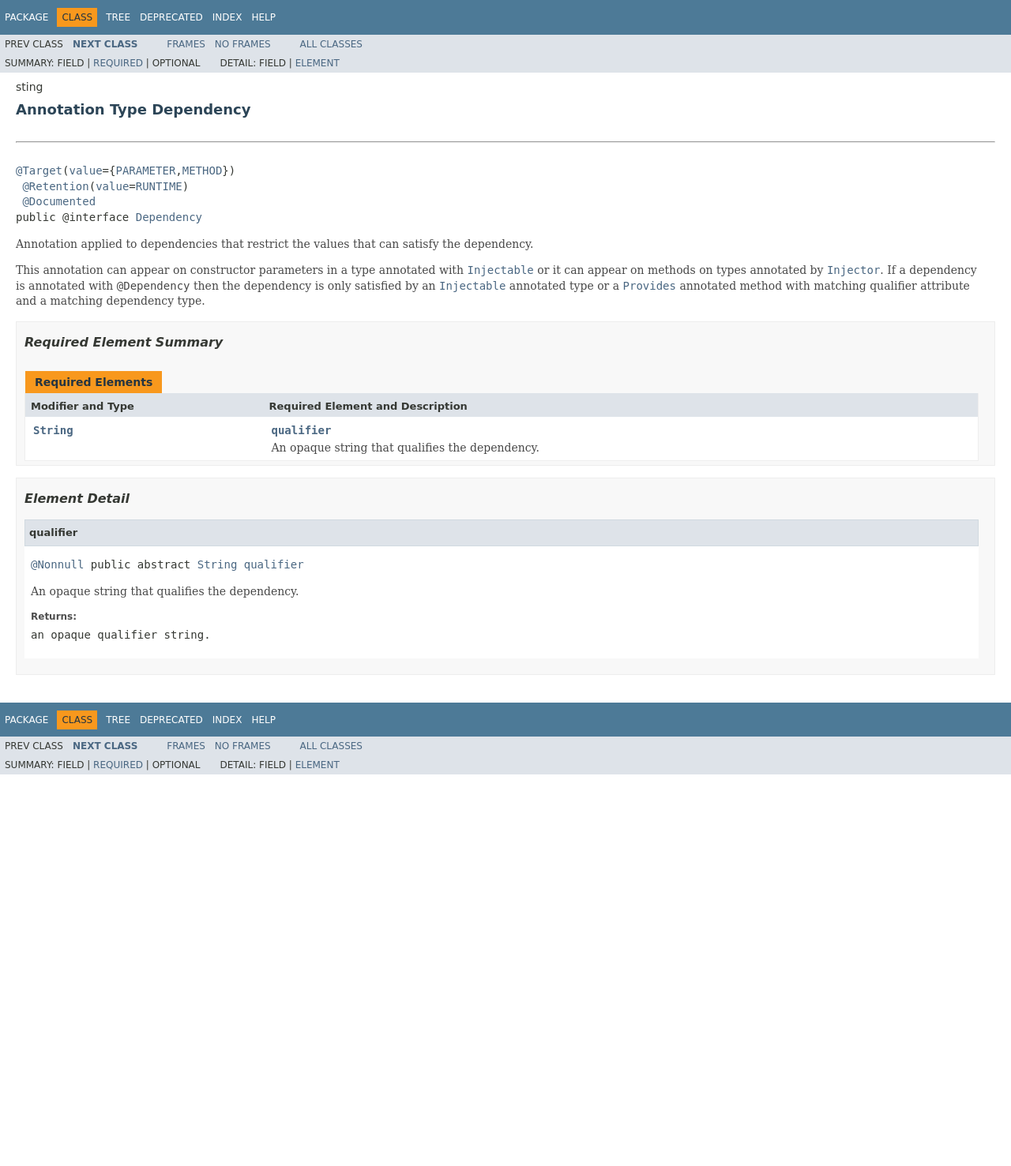
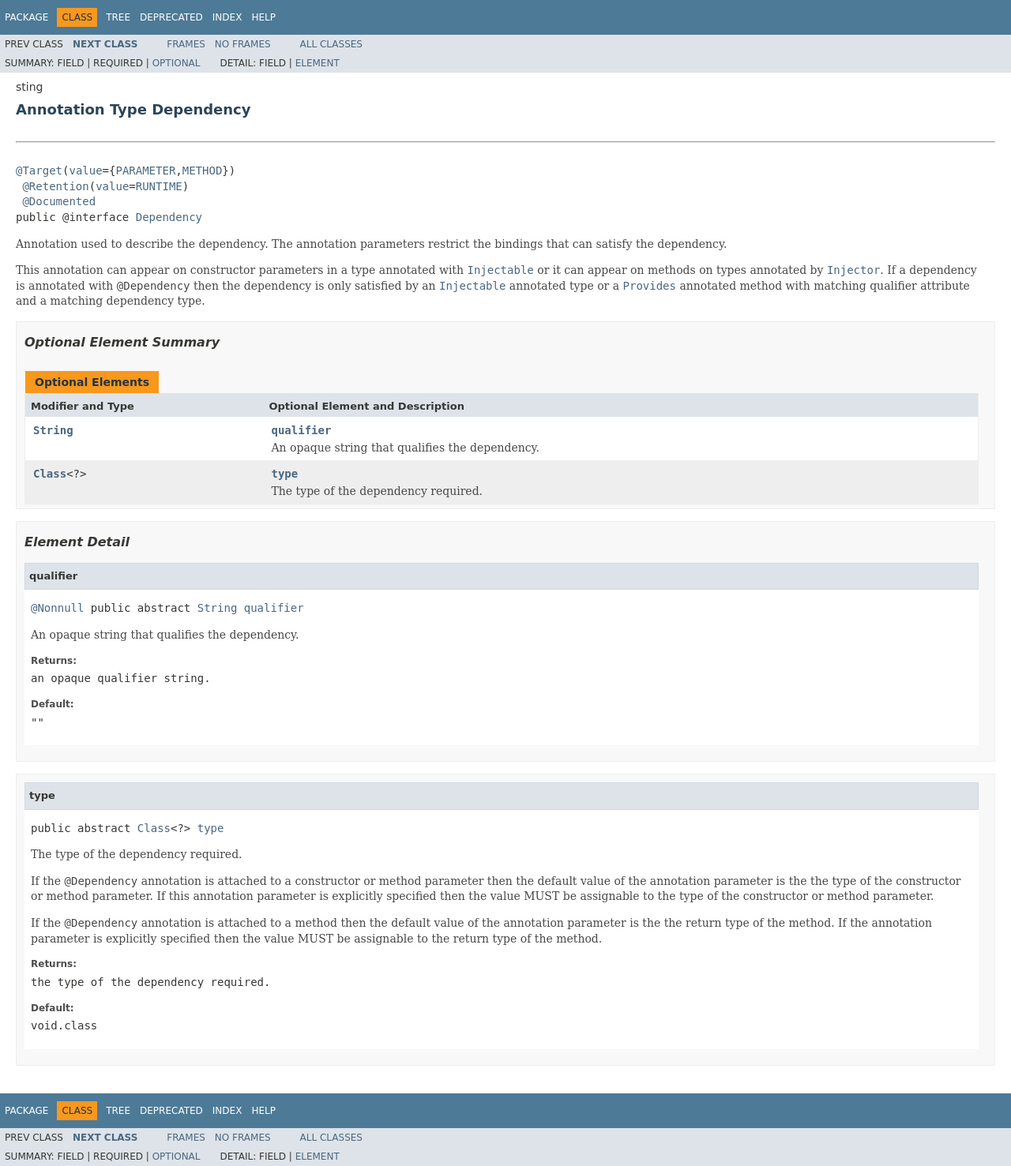
Before and after one commit to sting-ioc/sting-ioc.github.io, a plain HTML site: page api/sting/Dependency.html in a window 1280 px wide. Shown: the whole page at 79% size. Before the commit the page ends 981 px from the top, so only its background shows below. Drawn offline with Linux system fonts and the light colour scheme; a web font is replaced by a local one.

Commit message:
Publish website

```diff
--- a/api/sting/Dependency.html
+++ b/api/sting/Dependency.html
@@ -2,9 +2,9 @@
 <!-- NewPage -->
 <html lang="en">
 <head>
-<!-- Generated by javadoc (1.8.0_151) on Wed Jan 29 10:57:08 UTC 2020 -->
+<!-- Generated by javadoc (1.8.0_181) on Thu Jan 30 10:13:26 AEDT 2020 -->
 <title>Dependency (Sting API Documentation)</title>
-<meta name="date" content="2020-01-29">
+<meta name="date" content="2020-01-30">
 <link rel="stylesheet" type="text/css" href="../stylesheet.css" title="Style">
 <script type="text/javascript" src="../script.js"></script>
 </head>
@@ -67,8 +67,8 @@
 <ul class="subNavList">
 <li>Summary:&nbsp;</li>
 <li>Field&nbsp;|&nbsp;</li>
-<li><a href="#annotation.type.required.element.summary">Required</a>&nbsp;|&nbsp;</li>
-<li>Optional</li>
+<li>Required&nbsp;|&nbsp;</li>
+<li><a href="#annotation.type.optional.element.summary">Optional</a></li>
 </ul>
 <ul class="subNavList">
 <li>Detail:&nbsp;</li>
@@ -94,8 +94,9 @@
 <pre><a href="https://docs.oracle.com/javase/8/docs/api/java/lang/annotation/Target.html?is-external=true" title="class or interface in java.lang.annotation">@Target</a>(<a href="https://docs.oracle.com/javase/8/docs/api/java/lang/annotation/Target.html?is-external=true#value--" title="class or interface in java.lang.annotation">value</a>={<a href="https://docs.oracle.com/javase/8/docs/api/java/lang/annotation/ElementType.html?is-external=true#PARAMETER" title="class or interface in java.lang.annotation">PARAMETER</a>,<a href="https://docs.oracle.com/javase/8/docs/api/java/lang/annotation/ElementType.html?is-external=true#METHOD" title="class or interface in java.lang.annotation">METHOD</a>})
  <a href="https://docs.oracle.com/javase/8/docs/api/java/lang/annotation/Retention.html?is-external=true" title="class or interface in java.lang.annotation">@Retention</a>(<a href="https://docs.oracle.com/javase/8/docs/api/java/lang/annotation/Retention.html?is-external=true#value--" title="class or interface in java.lang.annotation">value</a>=<a href="https://docs.oracle.com/javase/8/docs/api/java/lang/annotation/RetentionPolicy.html?is-external=true#RUNTIME" title="class or interface in java.lang.annotation">RUNTIME</a>)
  <a href="https://docs.oracle.com/javase/8/docs/api/java/lang/annotation/Documented.html?is-external=true" title="class or interface in java.lang.annotation">@Documented</a>
-public @interface <a href="../src-html/sting/Dependency.html#line.22">Dependency</a></pre>
-<div class="block">Annotation applied to dependencies that restrict the values that can satisfy the dependency.
+public @interface <a href="../src-html/sting/Dependency.html#line.23">Dependency</a></pre>
+<div class="block">Annotation used to describe the dependency.
+ The annotation parameters restrict the bindings that can satisfy the dependency.
 
  <p>This annotation can appear on constructor parameters in a type annotated with <a href="../sting/Injectable.html" title="annotation in sting"><code>Injectable</code></a>
  or it can appear on methods on types annotated by <a href="../sting/Injector.html" title="annotation in sting"><code>Injector</code></a>.
@@ -108,22 +109,28 @@ public @interface <a href="../src-html/sting/Dependency.html#line.22">Dependency
 <div class="summary">
 <ul class="blockList">
 <li class="blockList">
-<!-- =========== ANNOTATION TYPE REQUIRED MEMBER SUMMARY =========== -->
+<!-- =========== ANNOTATION TYPE OPTIONAL MEMBER SUMMARY =========== -->
 <ul class="blockList">
-<li class="blockList"><a name="annotation.type.required.element.summary">
+<li class="blockList"><a name="annotation.type.optional.element.summary">
 <!--   -->
 </a>
-<h3>Required Element Summary</h3>
-<table class="memberSummary" border="0" cellpadding="3" cellspacing="0" summary="Required Element Summary table, listing required elements, and an explanation">
-<caption><span>Required Elements</span><span class="tabEnd">&nbsp;</span></caption>
+<h3>Optional Element Summary</h3>
+<table class="memberSummary" border="0" cellpadding="3" cellspacing="0" summary="Optional Element Summary table, listing optional elements, and an explanation">
+<caption><span>Optional Elements</span><span class="tabEnd">&nbsp;</span></caption>
 <tr>
 <th class="colFirst" scope="col">Modifier and Type</th>
-<th class="colLast" scope="col">Required Element and Description</th>
+<th class="colLast" scope="col">Optional Element and Description</th>
 </tr>
 <tr class="altColor">
 <td class="colFirst"><code><a href="https://docs.oracle.com/javase/8/docs/api/java/lang/String.html?is-external=true" title="class or interface in java.lang">String</a></code></td>
 <td class="colLast"><code><span class="memberNameLink"><a href="../sting/Dependency.html#qualifier--">qualifier</a></span></code>
 <div class="block">An opaque string that qualifies the dependency.</div>
+</td>
+</tr>
+<tr class="rowColor">
+<td class="colFirst"><code><a href="https://docs.oracle.com/javase/8/docs/api/java/lang/Class.html?is-external=true" title="class or interface in java.lang">Class</a>&lt;?&gt;</code></td>
+<td class="colLast"><code><span class="memberNameLink"><a href="../sting/Dependency.html#type--">type</a></span></code>
+<div class="block">The type of the dependency required.</div>
 </td>
 </tr>
 </table>
@@ -144,14 +151,48 @@ public @interface <a href="../src-html/sting/Dependency.html#line.22">Dependency
 <a name="qualifier--">
 <!--   -->
 </a>
-<ul class="blockListLast">
+<ul class="blockList">
 <li class="blockList">
 <h4>qualifier</h4>
-<pre><a href="https://docs.oracle.com/javase/8/docs/api/javax/annotation/Nonnull.html?is-external=true" title="class or interface in javax.annotation">@Nonnull</a> public abstract&nbsp;<a href="https://docs.oracle.com/javase/8/docs/api/java/lang/String.html?is-external=true" title="class or interface in java.lang">String</a>&nbsp;<a href="../src-html/sting/Dependency.html#line.30">qualifier</a></pre>
+<pre><a href="https://docs.oracle.com/javase/8/docs/api/javax/annotation/Nonnull.html?is-external=true" title="class or interface in javax.annotation">@Nonnull</a> public abstract&nbsp;<a href="https://docs.oracle.com/javase/8/docs/api/java/lang/String.html?is-external=true" title="class or interface in java.lang">String</a>&nbsp;<a href="../src-html/sting/Dependency.html#line.31">qualifier</a></pre>
 <div class="block">An opaque string that qualifies the dependency.</div>
 <dl>
 <dt><span class="returnLabel">Returns:</span></dt>
 <dd>an opaque qualifier string.</dd>
+</dl>
+<dl>
+<dt>Default:</dt>
+<dd>""</dd>
+</dl>
+</li>
+</ul>
+</li>
+</ul>
+<ul class="blockList">
+<li class="blockList"><a name="type--">
+<!--   -->
+</a>
+<ul class="blockListLast">
+<li class="blockList">
+<h4>type</h4>
+<pre>public abstract&nbsp;<a href="https://docs.oracle.com/javase/8/docs/api/java/lang/Class.html?is-external=true" title="class or interface in java.lang">Class</a>&lt;?&gt;&nbsp;<a href="../src-html/sting/Dependency.html#line.47">type</a></pre>
+<div class="block">The type of the dependency required.
+
+ <p>If the <code>@Dependency</code> annotation is attached to a constructor or method parameter then the
+ default value of the annotation parameter is the the type of the constructor or method parameter.
+ If this annotation parameter is explicitly specified then the value MUST be assignable to the type of
+ the constructor or method parameter.</p>
+
+ <p>If the <code>@Dependency</code> annotation is attached to a method then the default value of the annotation
+ parameter is the the return type of the method. If the annotation parameter is explicitly specified then the
+ value MUST be assignable to the return type of the method.</p></div>
+<dl>
+<dt><span class="returnLabel">Returns:</span></dt>
+<dd>the type of the dependency required.</dd>
+</dl>
+<dl>
+<dt>Default:</dt>
+<dd>void.class</dd>
 </dl>
 </li>
 </ul>
@@ -207,8 +248,8 @@ public @interface <a href="../src-html/sting/Dependency.html#line.22">Dependency
 <ul class="subNavList">
 <li>Summary:&nbsp;</li>
 <li>Field&nbsp;|&nbsp;</li>
-<li><a href="#annotation.type.required.element.summary">Required</a>&nbsp;|&nbsp;</li>
-<li>Optional</li>
+<li>Required&nbsp;|&nbsp;</li>
+<li><a href="#annotation.type.optional.element.summary">Optional</a></li>
 </ul>
 <ul class="subNavList">
 <li>Detail:&nbsp;</li>
```
Also changed, not shown: api/allclasses-frame.html (+2 -2 lines), api/allclasses-noframe.html (+2 -2 lines), api/constant-values.html (+2 -2 lines), api/deprecated-list.html (+2 -2 lines), api/help-doc.html (+2 -2 lines), api/index-all.html (+3 -3 lines), api/index.html (+1 -1 lines), api/overview-tree.html (+2 -2 lines), api/src-html/sting/Dependency.html (+38 -21 lines), api/sting/Fragment.html (+2 -2 lines), api/sting/Injectable.html (+2 -2 lines), api/sting/Injector.html (+2 -2 lines), api/sting/Provides.html (+2 -2 lines), api/sting/package-frame.html (+2 -2 lines), 2 more files.
